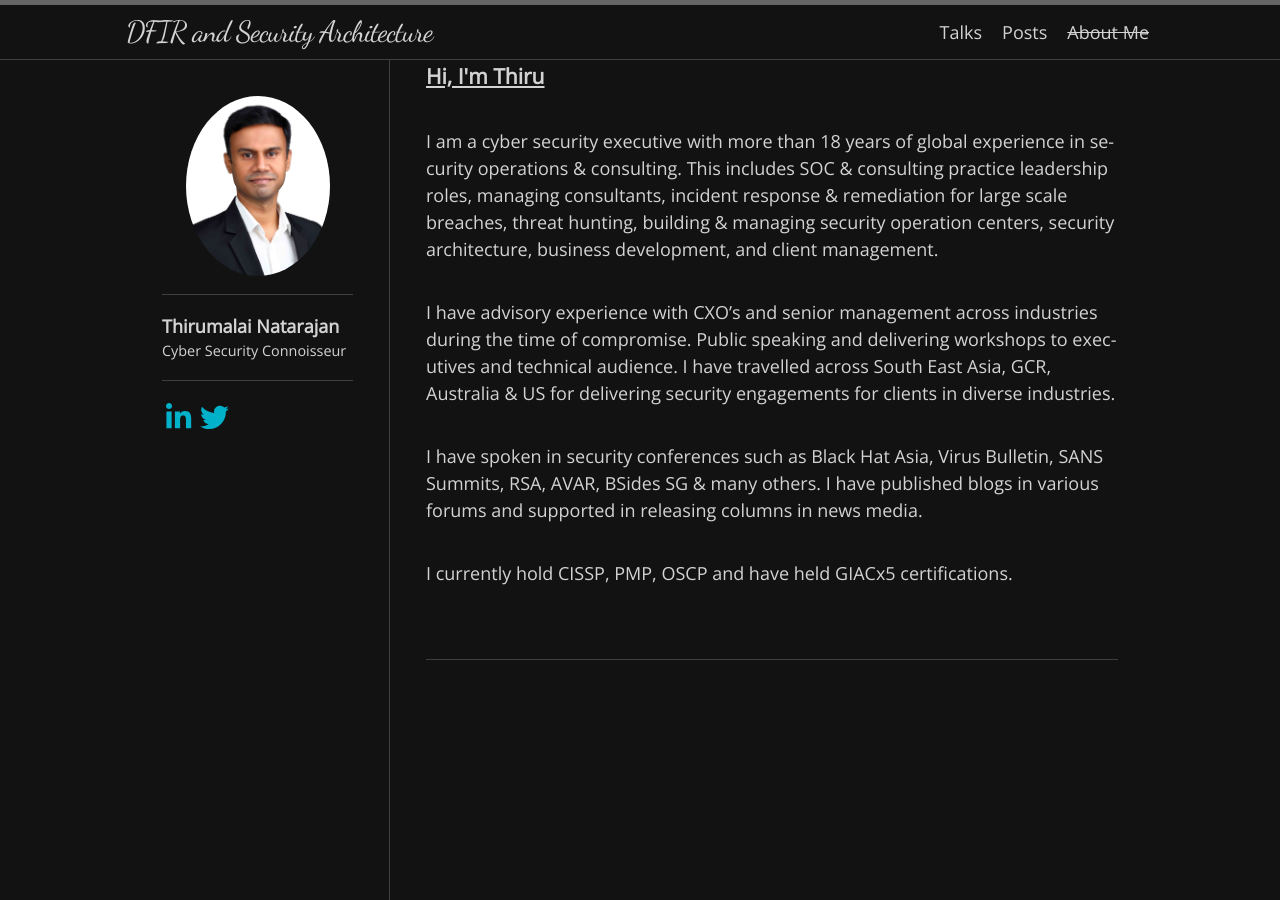
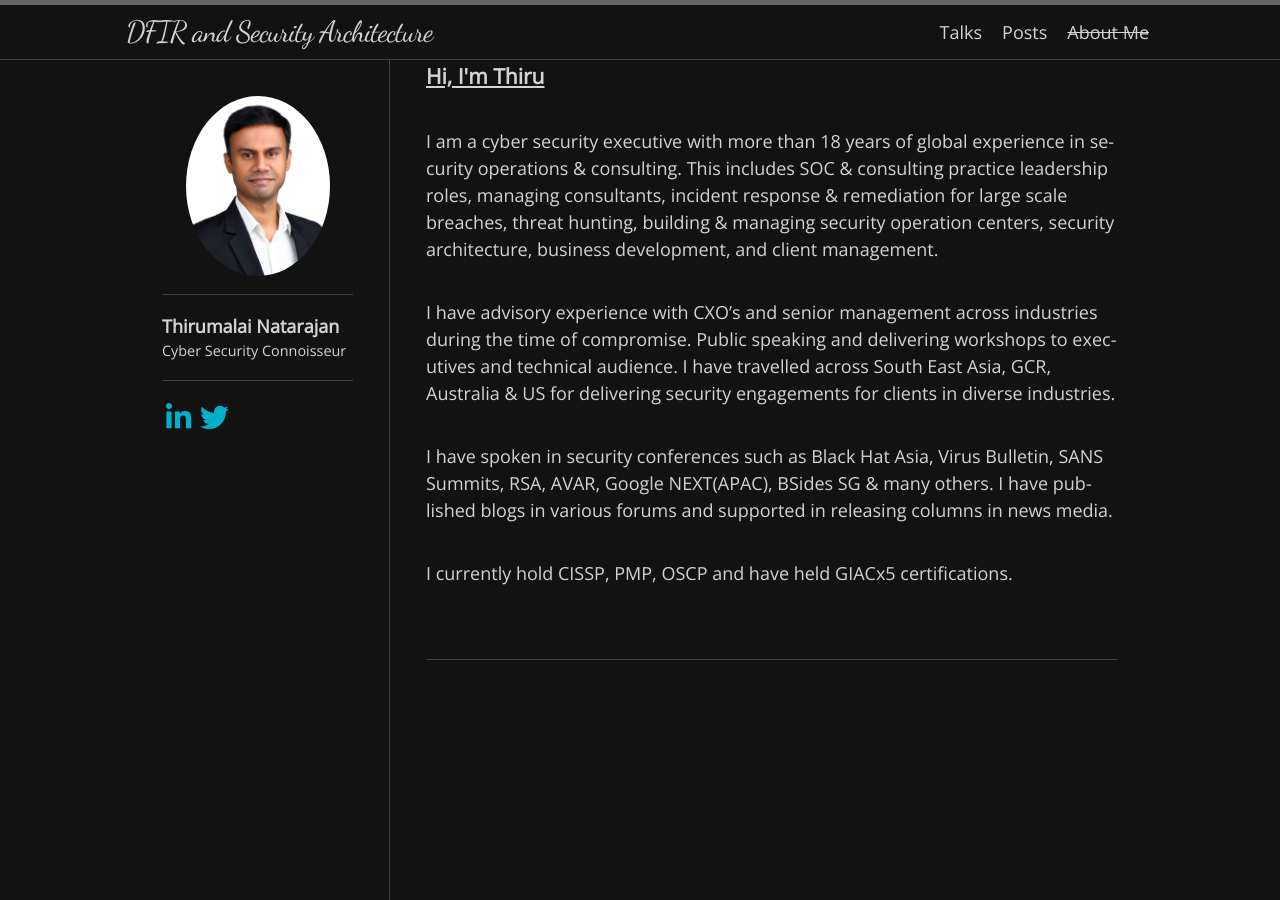
Before and after one commit to Th1ru-M/th1ru-m.github.io, a Jekyll site: the page built from AboutMe.md, in a window 1280 px wide. Built offline with Jekyll 4.4.1, drawn with Linux system fonts in a browser that asks for light colours; nearby versions of some CDN libraries; some web fonts are replaced.

Commit message:
Update AboutMe.md

```diff
--- a/AboutMe.md
+++ b/AboutMe.md
@@ -9,6 +9,6 @@ I am a cyber security executive with more than 18 years of global experience in
 
 I have advisory experience with CXO's and senior management across industries during the time of compromise. Public speaking and delivering workshops to executives and technical audience. I have travelled across South East Asia, GCR, Australia & US for delivering security engagements for clients in diverse industries.
 
-I have spoken in security conferences such as Black Hat Asia, Virus Bulletin, SANS Summits, RSA, AVAR, BSides SG & many others. I have published blogs in various forums and supported in releasing columns in news media.
+I have spoken in security conferences such as Black Hat Asia, Virus Bulletin, SANS Summits, RSA, AVAR, Google NEXT(APAC), BSides SG & many others. I have published blogs in various forums and supported in releasing columns in news media.
 
 I currently hold CISSP, PMP, OSCP and have held GIACx5 certifications.
```
